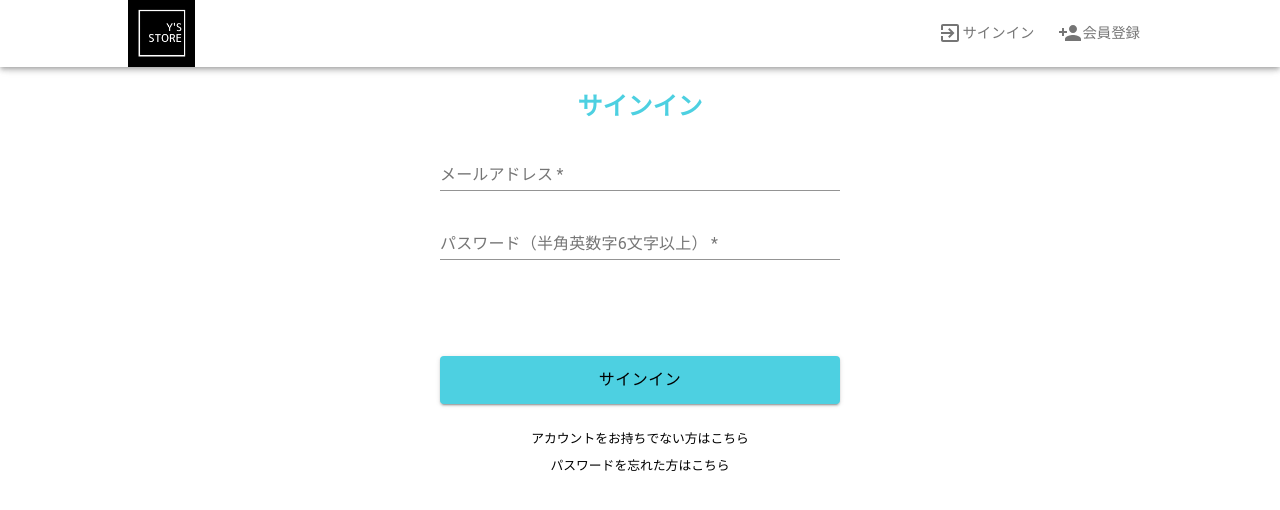
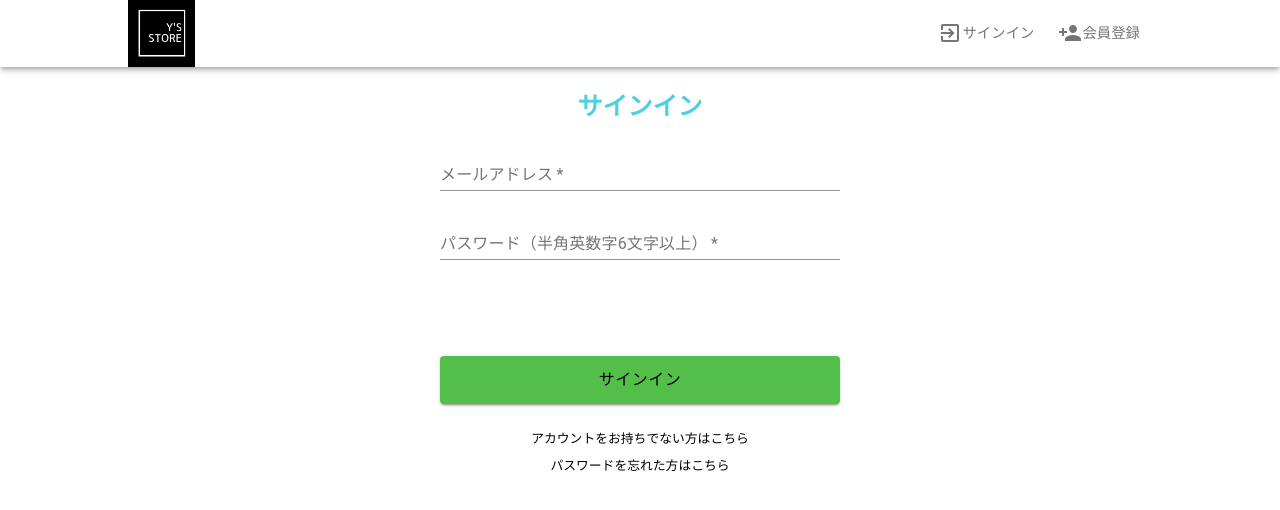
Before and after one commit to Yuki-TU/ec-app, a React (Create React App) app: page /signin in a window 1280 px wide. Shown: the top 510 px of the page. Built offline with nearby package versions, Linux system fonts and the light colour scheme; no server answers.

Commit message:
update:#51 テーマカラーを修正

```diff
--- a/src/assets/theme.ts
+++ b/src/assets/theme.ts
@@ -8,8 +8,8 @@ const theme = createTheme({
   palette: {
     primary: {
       light: '#88ffff',
-      main: '#4dd0e1',
-      dark: '#009faf',
+      main: '#53BF49',
+      dark: '#42993A',
       contrastText: '#000',
     },
     secondary: {
```
